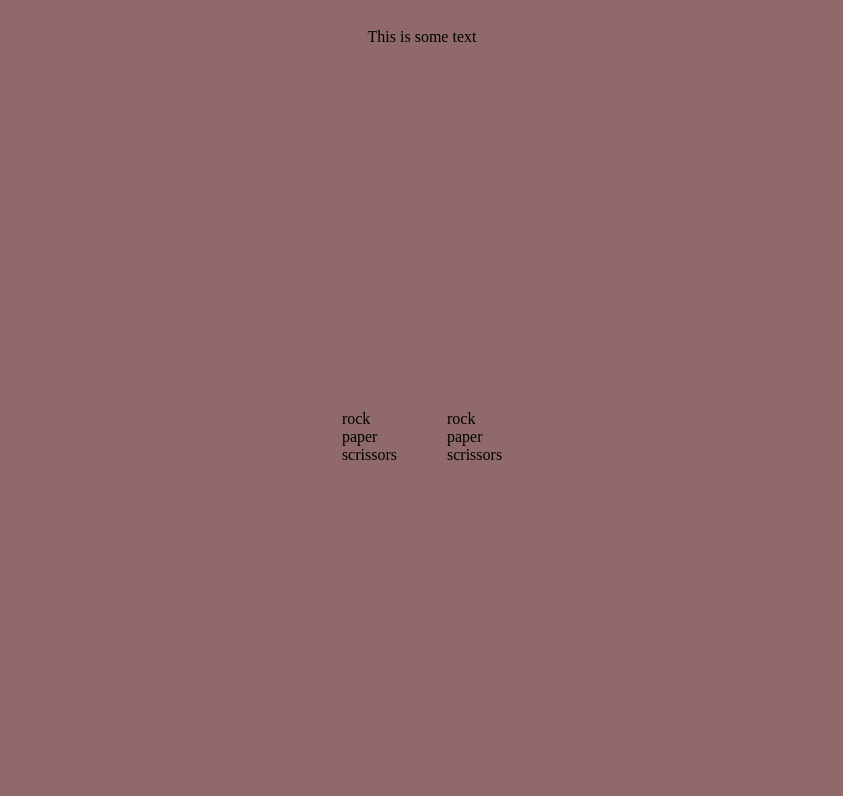
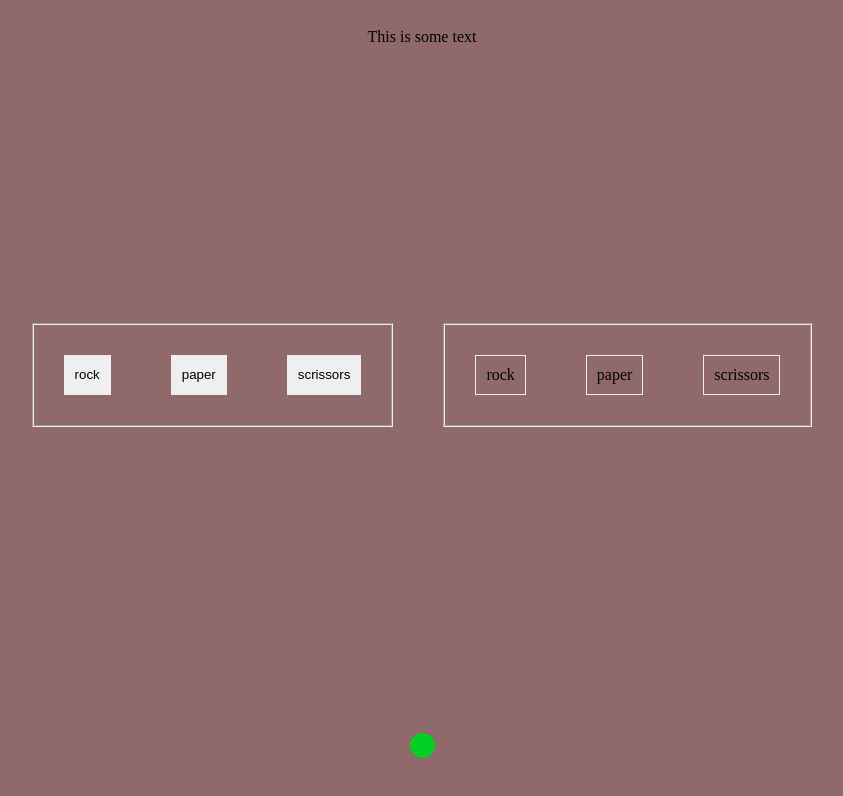
Before and after one commit to cristian5600/ROCK-PAPER-SCISSORS, a plain HTML site: page index.html in a window 1280 px wide. Shown: the whole page, without its empty margins (226-1069 px from the left). Drawn offline with Linux system fonts and the light colour scheme.

Commit message:
made working buttons

```diff
--- a/index.html
+++ b/index.html
@@ -14,10 +14,11 @@
         </div>
         <div class="play-area">
             <div class="left">
-                    <div class="rock">rock</div>
-                    <div class="paper">paper</div>
-                    <div class="scrissors">scrissors</div>
+                <button class="rock">rock</button>
+                <button class="paper">paper</button>
+                <button class="scrissors">scrissors</button>
             </div>
+
             <div class="right">
                 <div class="rock">rock</div>
                 <div class="paper">paper</div>
@@ -26,7 +27,7 @@
             </div>
         </div>
         <div class="signals">
-
+            <div class="dot"></div>
         </div>
     </div>
 
--- a/script.js
+++ b/script.js
@@ -1,4 +1,5 @@
 const PICKS=['rock','paper','scrissors'];
+const buttons = document.querySelectorAll(`button`);
 
 function computerPlay() {
     let i = Math.floor(Math.random() * 3);
@@ -50,3 +51,7 @@ function convert( value ){
     let converted = value.toLowerCase();
     return converted;
 }
+buttons.forEach(button => button.addEventListener('click', function(e){
+    console.log(button.className);
+    console.log(playRound(button.className,computerPlay()));
+}))
--- a/style.css
+++ b/style.css
@@ -11,11 +11,13 @@ body{
     flex-direction: column;
     height: 100%;
     width:100%;
+    border: 1cm;
 }
 .play-area{
     display: flex;
     justify-content: center;
     align-items: center;
+    flex-wrap: wrap;
     gap: 50px;
     height: 100%;
     width: 100%;
@@ -25,3 +27,30 @@ body{
     justify-content: center;
     margin:20px;
 }
+.left , .right{
+    display: flex;
+    min-height: 100px;
+    min-width: 300px;
+    border:2px;
+    border-style:groove;
+}
+.rock , .paper , .scrissors{
+    margin:30px;
+    padding: 10px;
+    border:1px;
+    border-style:groove;
+
+
+}
+.signals{
+    display: flex;
+    justify-content: center;
+    margin: 50px;
+}
+.dot {
+    height: 25px;
+    width: 25px;
+    background-color: rgb(0, 208, 35);
+    border-radius: 50%;
+    display: inline-block;
+  }
```
